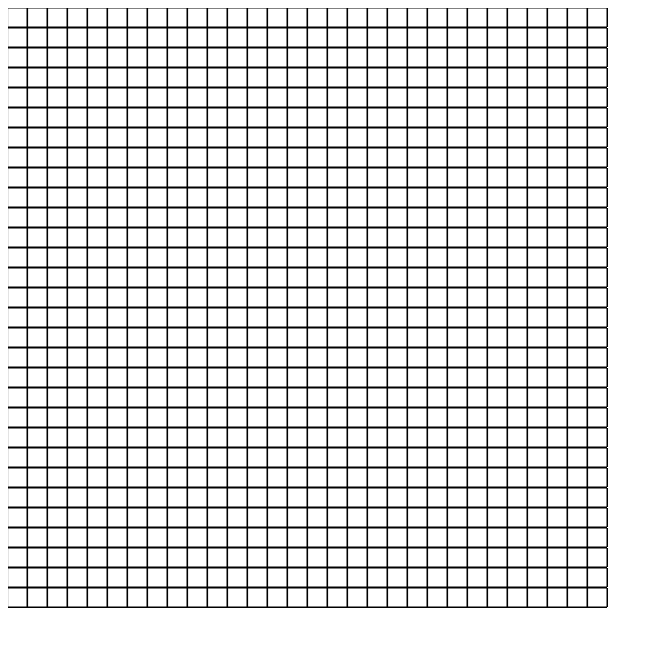
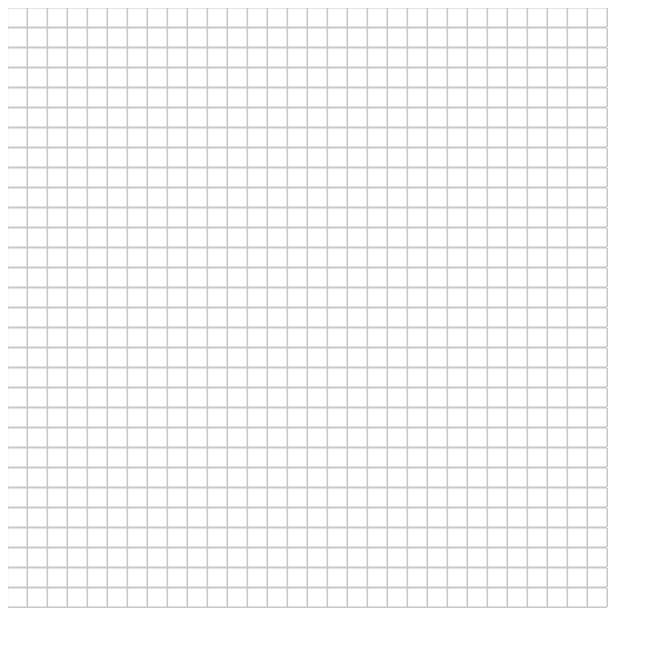
Before and after one commit to erraydin/Game-of-Life, a React (Create React App) app: page / in a window 1280 px wide. Shown: the top 646 px of the page, without its empty margins (0-663 px from the left). Built offline with nearby package versions, Linux system fonts and the light colour scheme.

Commit message:
game of life works

```diff
--- a/src/components/Canvas.tsx
+++ b/src/components/Canvas.tsx
@@ -1,21 +1,20 @@
 import p5 from "p5";
-import { FunctionComponent, useEffect, useRef } from "react"
-
+import { FunctionComponent, useEffect, useRef, useState } from "react"
+import defineSketch from "../p5/sketch";
 export type canvasProps = {
     sketch: (sketch: p5) => void;
 }
 
 const Canvas: FunctionComponent<canvasProps> = ({ sketch }) => {
+    // const [playing, setPlaying] = useState(false);
     const wrapper = useRef<HTMLDivElement>(null);
+    const mySketch = defineSketch(20, 30, 30);
 
-    if (wrapper.current !== null) {
-        new p5(sketch, wrapper.current);
-    }
     useEffect(() => {
         if (wrapper.current !== null) {
-            new p5(sketch, wrapper.current);
+            const myP5 = new p5(mySketch, wrapper.current);
         }
-    }, [sketch])
+    }, [mySketch])
 
     return <div ref={wrapper} />
 }
--- a/src/p5/sketch.ts
+++ b/src/p5/sketch.ts
@@ -3,37 +3,72 @@ import p5 from "p5";
 const defineSketch = (w: number, columns: number, rows: number) => {
     return (sketch: p5) => {
         let curBoard: Array<Array<number>>;
+        let nextBoard: Array<Array<number>>;
 
         sketch.setup = () => {
             sketch.createCanvas(w * rows, w * columns);
+            sketch.frameRate(10);
             curBoard = new Array(rows);
+            nextBoard = new Array(rows);
             for (let i = 0; i < rows; i++) {
                 curBoard[i] = new Array(columns);
+                nextBoard[i] = new Array(columns);
                 for (let j = 0; j < columns; j++) {
-                    curBoard[i][j] = 1;
+                    curBoard[i][j] = 0;
+                    nextBoard[i][j] = 0;
                 }
             }
+
         }
 
         sketch.draw = () => {
             for (let i = 0; i < rows; i++) {
                 for (let j = 0; j < columns; j++) {
-                    if (curBoard[i][j] === 0) {
+                    if (curBoard[i][j] === 1) {
                         sketch.fill(0);
                     } else {
                         sketch.fill(255);
                     }
-                    sketch.stroke(0);
+                    sketch.stroke(200);
                     sketch.rect(i * w, j * w, w - 1, w - 1);
                 }
             }
+            nextFrame();
+
+        }
+
+        const nextFrame = () => {
+            for (let row = 1; row < rows - 1; row++) {
+                for (let col = 1; col < columns; col++) {
+                    let neighbors = 0;
+                    for (let i = -1; i <= 1; i++) {
+                        for (let j = -1; j <= 1; j++) {
+                            neighbors += curBoard[row + i][col + j];
+                        }
+                    }
+                    neighbors -= curBoard[row][col];
+                    //Loneliness and overpopulation
+                    if (curBoard[row][col] === 1 &&
+                        (neighbors < 2 || neighbors > 3)) {
+                        nextBoard[row][col] = 0;
+                        // Reproduction
+                    } else if (curBoard[row][col] === 0 && neighbors === 3) {
+                        nextBoard[row][col] = 1;
+                    } else {
+                        nextBoard[row][col] = curBoard[row][col];
+                    }
+                }
+            }
+            const temp = curBoard;
+            curBoard = nextBoard;
+            nextBoard = temp;
         }
 
         sketch.mouseDragged = () => {
             let row = Math.floor(sketch.mouseX / w);
             let col = Math.floor(sketch.mouseY / w);
             if (0 <= row && row < rows && 0 <= col && col < columns) {
-                curBoard[row][col] = 0;
+                curBoard[row][col] = 1;
             }
 
         }
@@ -42,7 +77,7 @@ const defineSketch = (w: number, columns: number, rows: number) => {
             let row = Math.floor(sketch.mouseX / w);
             let col = Math.floor(sketch.mouseY / w);
             if (0 <= row && row < rows && 0 <= col && col < columns) {
-                curBoard[row][col] = 0;
+                curBoard[row][col] = 1;
             }
         }
 
```
